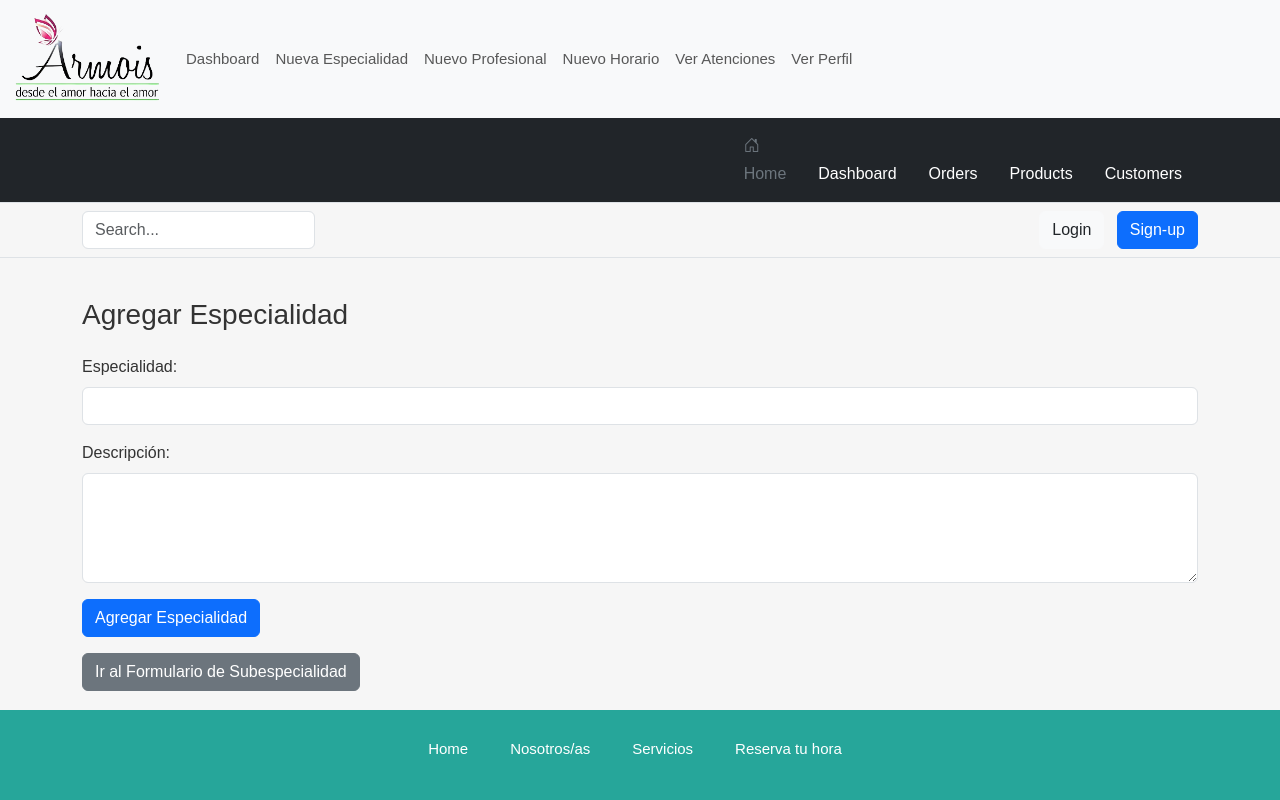
After one commit to michelanyelo/centromedico, a Django app: template project/dashboard/templates/dashboard/nueva_especialidad.html in a window 1280 px wide. The commit adds this page. Run offline with Django 5.2, Linux system fonts and the light colour scheme; the template is opened without the code that fills it, so the values that code supplies are empty; some libraries are stand-ins or nearby versions.

Commit message:
Updated various files in the project, including templates, views, forms, and URLs, with changes to CSS styles, added new views and forms, and modified existing code.

```diff
--- /dev/null
+++ b/project/dashboard/static/dashboard/css/styles.css
@@ -0,0 +1,79 @@
+:root {
+    --defautl: #fff;
+    --bg-light: #f6f6f6;
+    --success: #26a69a;
+    --reservabtn: #f92880;
+    --reservabtnhv: #F06F9E;
+    --reservabtnhv-antiguo: #f08cb1;
+    --background-bienvenida: #fff3f8;
+    --card-background: #f9b6cf;
+    --card-highlight: #43192e;
+    --subtitulos: #00C3CD;
+    --lightText: #959595;
+
+    /* --background-somos: #f9b6cf; same as  card-background*/
+}
+
+body {
+    background-color: var(--bg-light);
+    color: #333;
+    font-family: Arial, sans-serif;
+    margin: 0;
+    padding: 0;
+    display: flex;
+    flex-direction: column;
+    min-height: 100vh;
+}
+
+.wrapper {
+    flex: 1;
+}
+
+nav {
+    background-color: var(--success);
+    padding: 10px 0;
+}
+
+nav .nav-link,
+footer .nav-link {
+
+    font-size: 15px;
+}
+
+footer .nav-link {
+    color: white;
+}
+
+nav .nav-link:hover,
+footer .nav-link:hover {
+    color: #97B1AB;
+}
+
+footer {
+    background-color: var(--success);
+    padding: 20px 0;
+    text-align: center;
+    width: 100%;
+    position: relative;
+    bottom: 0;
+    left: 0;
+    height: 90px;
+}
+
+footer .nav-item {
+    margin-right: 10px;
+}
+
+/* PROFILE */
+.card-profile {
+    background-color: var(--card-background);
+}
+
+.card-profileinfo {
+    background-color: var(--default);
+}
+
+.card-profileinfo-header {
+    background-color: var(--card-highlight);
+    color: var(--default);
+}
--- /dev/null
+++ b/project/dashboard/static/dashboard/js/specialty.js
@@ -0,0 +1,85 @@
+document.addEventListener('DOMContentLoaded', function () {
+    document.querySelector('#add-subspecialty-btn').addEventListener('click', () => {
+        loadSpecialties();
+        document.querySelector('#specialty-form').style.display = 'none';
+        document.querySelector('#subspecialty-form').style.display = 'block';
+        document.querySelector('#view-title').innerText = 'Agregar Subespecialidad';
+    });
+
+    document.querySelector('#form-specialty').addEventListener('submit', function (e) {
+        e.preventDefault();
+        const specialty_name = document.querySelector('#specialty_name').value;
+        const specialty_description = document.querySelector('#specialty_description').value;
+
+        fetch('', {
+            method: 'POST',
+            headers: {
+                'Content-Type': 'application/x-www-form-urlencoded',
+                'X-CSRFToken': document.querySelector('[name=csrfmiddlewaretoken]').value
+            },
+            body: new URLSearchParams({
+                specialty_name: specialty_name,
+                specialty_description: specialty_description
+            })
+        })
+            .then((response) => response.json())
+            .then(() => {
+                loadSpecialties();
+                document.querySelector('#specialty_name').value = '';
+                document.querySelector('#specialty_description').value = ''; // Clear description field
+            });
+    });
+
+    document.querySelector('#form-subspecialty').addEventListener('submit', function (e) {
+        e.preventDefault();
+        const specialty = document.querySelector('#specialty').value;
+        const sub_name = document.querySelector('#sub_name').value;
+
+        if (!specialty || !sub_name) {
+            alert('Todos los campos son obligatorios.');
+            return;
+        }
+
+        fetch('/dashboard/agregar-especialidad/', {
+            method: 'POST',
+            headers: {
+                'Content-Type': 'application/x-www-form-urlencoded',
+                'X-CSRFToken': document.querySelector('[name=csrfmiddlewaretoken]').value
+            },
+            body: new URLSearchParams({
+                specialty: specialty,
+                sub_name: sub_name
+            })
+        })
+            .then((response) => response.json())
+            .then(() => {
+                document.querySelector('#sub_name').value = '';
+                document.querySelector('#specialty-form').style.display = 'block';
+                document.querySelector('#subspecialty-form').style.display = 'none';
+                document.querySelector('#view-title').innerText = 'Agregar Especialidad';
+            })
+            .catch((error) => console.error('Error:', error));
+    });
+
+    document.querySelector('#back-to-specialty-btn').addEventListener('click', () => {
+        document.querySelector('#specialty-form').style.display = 'block';
+        document.querySelector('#subspecialty-form').style.display = 'none';
+        document.querySelector('#view-title').innerText = 'Agregar Especialidad';
+    });
+
+    function loadSpecialties() {
+        fetch('/dashboard/listar-especialidad/')
+            .then((response) => response.json())
+            .then((specialties) => {
+                const specialtySelect = document.querySelector('#specialty');
+                specialtySelect.innerHTML = '';
+                specialties.forEach((specialty) => {
+                    const option = document.createElement('option');
+                    option.value = specialty.id;
+                    option.innerText = specialty.nombre; // Asegúrate de usar el nombre correcto
+                    specialtySelect.appendChild(option);
+                });
+            })
+            .catch((error) => console.error('Error fetching specialties:', error));
+    }
+});
--- a/project/dashboard/templates/dashboard/layout.html
+++ b/project/dashboard/templates/dashboard/layout.html
@@ -8,7 +8,8 @@
       <title>Dashboard: Armois</title>
     {% endblock %}
     <link href="https://cdn.jsdelivr.net/npm/bootstrap@5.3.3/dist/css/bootstrap.min.css" rel="stylesheet" integrity="sha384-QWTKZyjpPEjISv5WaRU9OFeRpok6YctnYmDr5pNlyT2bRjXh0JMhjY6hW+ALEwIH" crossorigin="anonymous" />
-    <link rel="stylesheet" href="{% static 'armois/css/styles.css' %}" />
+    <link rel="stylesheet" href="{% static 'dashboard/css/styles.css' %}" />
+    <link rel="stylesheet" href="https://cdn.jsdelivr.net/npm/bootstrap-icons@1.11.3/font/bootstrap-icons.min.css">
     <script src="https://code.jquery.com/jquery-3.7.1.js" integrity="sha256-eKhayi8LEQwp4NKxN+CfCh+3qOVUtJn3QNZ0TciWLP4=" crossorigin="anonymous"></script>
   </head>
   <body>
--- a/project/dashboard/templates/dashboard/nav.html
+++ b/project/dashboard/templates/dashboard/nav.html
@@ -6,7 +6,10 @@
     <div class="collapse navbar-collapse" id="navbarSupportedContent">
       <ul class="navbar-nav me-auto mb-2 mb-lg-0 justify-content-center">
         <li class="nav-item">
-          <a class="nav-link active" aria-current="page" href="{% url 'dashboard' %}">Inicio</a>
+          <a class="nav-link" href="{% url 'dashboard' %}">Dashboard</a>
+        </li>
+        <li class="nav-item">
+          <a class="nav-link" href="{% url 'agregar_especialidad' %}">Nueva Especialidad</a>
         </li>
         <li class="nav-item">
           <a class="nav-link" href="{% url 'agregar_profesional' %}">Nuevo Profesional</a>
@@ -17,12 +20,12 @@
         <li class="nav-item">
           <a class="nav-link" href="{% url 'listar_reservas' %}">Ver Atenciones</a>
         </li>
+        <li class="nav-item">
+          <a class="nav-link" href="{% url 'profile' %}">Ver Perfil</a>
+        </li>
       </ul>
       <ul class="navbar-nav ms-auto">
         {% if user.is_authenticated %}
-          <li class="nav-item">
-            <a class="nav-link btn btn-reserva mb-2 mb-lg-0" href="{% url 'profile' %}"><i class="fas fa-user"></i> Perfil</a>
-          </li>
           <li class="nav-item">
             <a class="nav-link btn btn-reserva text-uppercase ms-0 ms-lg-2" href="{% url 'logout' %}" role="button">Desconectarse</a>
           </li>
@@ -31,3 +34,65 @@
     </div>
   </div>
 </nav>
+
+<header>
+  <div class="px-3 py-2 text-bg-dark border-bottom">
+    <div class="container">
+      <div class="d-flex flex-wrap align-items-center justify-content-center justify-content-lg-start">
+        <a href="/" class="d-flex align-items-center my-2 my-lg-0 me-lg-auto text-white text-decoration-none">
+          <svg class="bi me-2" width="40" height="32" role="img" aria-label="Bootstrap">
+            <use xlink:href="#bootstrap"></use>
+          </svg>
+        </a>
+
+        <ul class="nav col-12 col-lg-auto my-2 justify-content-center my-md-0 text-small">
+          <li>
+            <a href="#" class="nav-link text-secondary">
+              <i class="bi bi-house-door d-block mx-auto mb-1"></i>Home
+            </a>
+          </li>
+          <li>
+            <a href="#" class="nav-link text-white">
+              <svg class="bi d-block mx-auto mb-1" width="24" height="24">
+                <use xlink:href="#speedometer2"></use>
+              </svg>Dashboard
+            </a>
+          </li>
+          <li>
+            <a href="#" class="nav-link text-white">
+              <svg class="bi d-block mx-auto mb-1" width="24" height="24">
+                <use xlink:href="#table"></use>
+              </svg>Orders
+            </a>
+          </li>
+          <li>
+            <a href="#" class="nav-link text-white">
+              <svg class="bi d-block mx-auto mb-1" width="24" height="24">
+                <use xlink:href="#grid"></use>
+              </svg>Products
+            </a>
+          </li>
+          <li>
+            <a href="#" class="nav-link text-white">
+              <svg class="bi d-block mx-auto mb-1" width="24" height="24">
+                <use xlink:href="#people-circle"></use>
+              </svg>Customers
+            </a>
+          </li>
+        </ul>
+      </div>
+    </div>
+  </div>
+  <div class="px-3 py-2 border-bottom mb-3">
+    <div class="container d-flex flex-wrap justify-content-center">
+      <form class="col-12 col-lg-auto mb-2 mb-lg-0 me-lg-auto" role="search">
+        <input type="search" class="form-control" placeholder="Search..." aria-label="Search" />
+      </form>
+
+      <div class="text-end">
+        <button type="button" class="btn btn-light text-dark me-2">Login</button>
+        <button type="button" class="btn btn-primary">Sign-up</button>
+      </div>
+    </div>
+  </div>
+</header>
--- /dev/null
+++ b/project/dashboard/templates/dashboard/nueva_especialidad.html
@@ -0,0 +1,44 @@
+{% extends 'dashboard/layout.html' %}
+{% load static %}
+{% block title %}
+  <title>Agregar Especialidades</title>
+{% endblock %}
+{% block content %}
+  <div class="container mt-4">
+    <h3 id="view-title" class="mb-4">Agregar Especialidad</h3>
+
+    <div id="specialty-form">
+      <form id="form-specialty" method="POST" class="mb-3">
+        {% csrf_token %}
+        <div class="mb-3">
+          <label for="specialty_name" class="form-label">Especialidad:</label>
+          <input type="text" id="specialty_name" name="specialty_name" class="form-control" />
+        </div>
+        <div class="mb-3">
+          <label for="specialty_description" class="form-label">Descripción:</label>
+          <textarea id="specialty_description" name="specialty_description" class="form-control" rows="4"></textarea>
+        </div>
+        <button type="submit" class="btn btn-primary">Agregar Especialidad</button>
+      </form>
+      <button id="add-subspecialty-btn" class="btn btn-secondary">Ir al Formulario de Subespecialidad</button>
+    </div>
+
+    <div id="subspecialty-form" style="display: none;">
+      <form id="form-subspecialty" method="POST" class="mb-3">
+        {% csrf_token %}
+        <div class="mb-3">
+          <label for="specialty" class="form-label">Especialidad:</label>
+          <select id="specialty" name="specialty" class="form-select"></select>
+        </div>
+        <div class="mb-3">
+          <label for="sub_name" class="form-label">Subespecialidad:</label>
+          <input type="text" id="sub_name" name="sub_name" class="form-control" />
+        </div>
+        <button type="submit" class="btn btn-primary">Agregar Subespecialidad</button>
+      </form>
+      <button type="button" class="btn btn-secondary" id="back-to-specialty-btn">Volver al Formulario de Especialidad</button>
+    </div>
+  </div>
+
+  <script src="{% static 'dashboard/js/specialty.js' %}"></script>
+{% endblock %}
--- a/project/dashboard/urls.py
+++ b/project/dashboard/urls.py
@@ -6,4 +6,6 @@ urlpatterns = [
     path('agregar-horario/', views.add_horario, name='agregar_horario'),
     path('agregar-profesional/', views.add_profesional, name='agregar_profesional'),
     path('listar-reservas/', views.listar_reservas, name='listar_reservas'),
+    path('agregar-especialidad/', views.add_especialidad, name='agregar_especialidad'),
+    path('listar-especialidad/', views.get_especialidad, name='listar_especialidad'),
 ]
```
Also changed, not shown: project/armois/static/armois/css/styles.css (+0 -14 lines), project/dashboard/forms.py (+7 -1 lines), project/dashboard/templates/dashboard/profile_profesional.html (+12 -7 lines), project/dashboard/views.py (+42 -1 lines), project/db.sqlite3.
